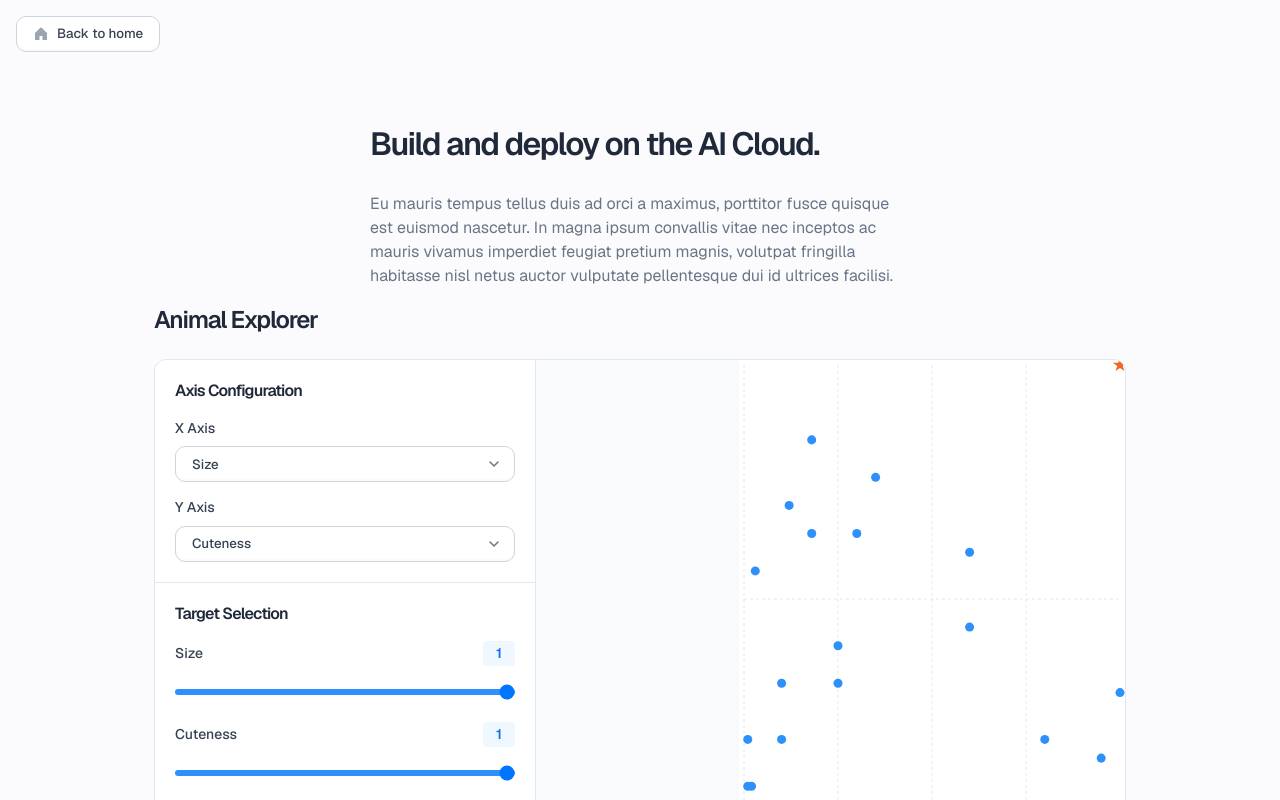
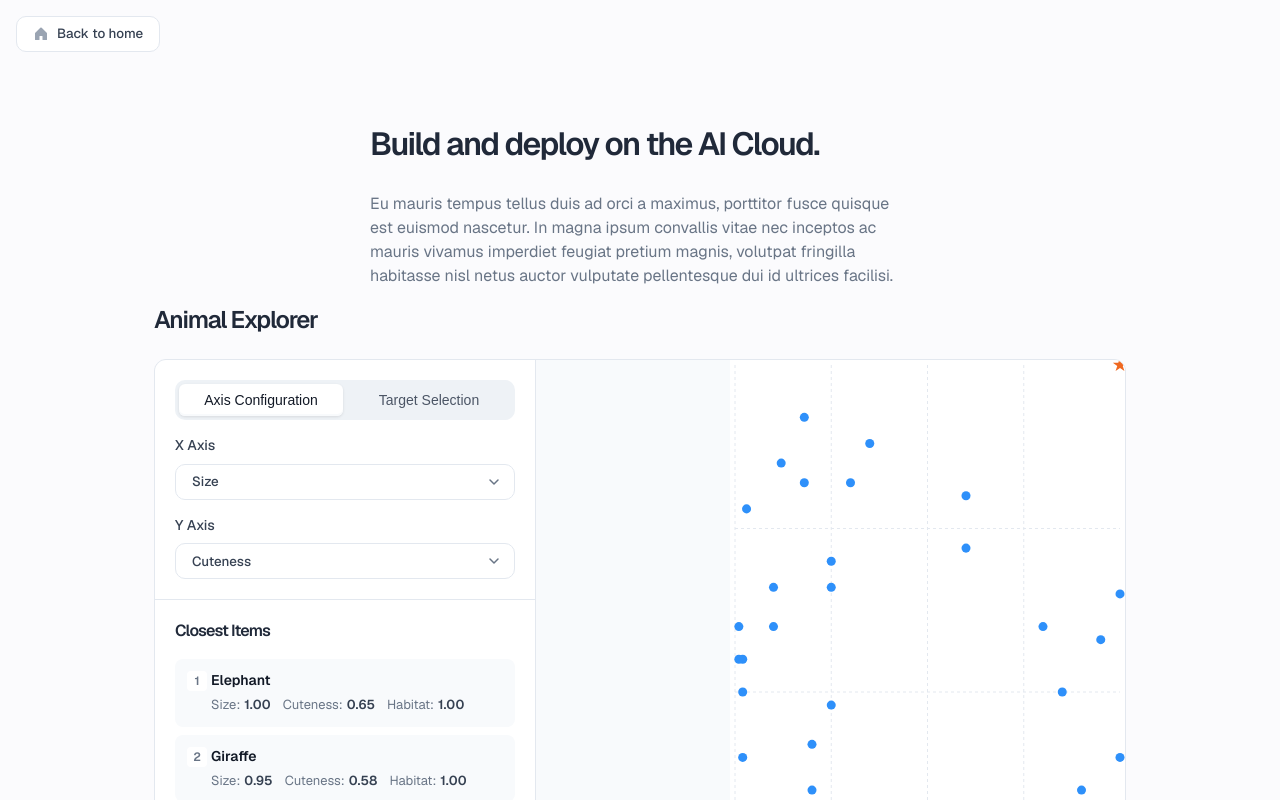
Before and after one commit to AdrianFahrbach/personal-website, a Next.js app: page /blog/storyblok-strata-explained in a window 1280 px wide. Shown: the top 800 px of the page. Built offline with nearby package versions, Linux system fonts and the light colour scheme.

Commit message:
feat: minor styling adjustments

```diff
--- a/src/components/v2/Button/Button.module.scss
+++ b/src/components/v2/Button/Button.module.scss
@@ -1,20 +1,19 @@
 .button {
   display: inline-flex;
+  padding: 4px 16px;
+  color: var(--neutral-700);
+  background: var(--neutral-0);
+  border: 1px solid var(--neutral-200);
+  transition: background 0.25s ease;
+  align-items: center;
+  appearance: none;
+  border-radius: 10px;
+  cursor: pointer;
+  font-weight: 500;
   gap: 8px;
-  align-items: center;
   justify-content: center;
+  line-height: 1;
   min-height: 36px;
-  padding: 4px 16px;
-  font-weight: 500;
-  line-height: 1;
-  color: var(--neutral-700);
-  appearance: none;
-  cursor: pointer;
-  background: var(--neutral-0);
-  border: 1px solid var(--neutral-300);
-  border-radius: 10px;
-  box-shadow: inset 0 -2px 0 0 var(--neutral-50);
-  transition: background 0.25s ease;
 
   &:hover {
     background: var(--neutral-50);
@@ -31,7 +30,7 @@
 
   > * {
     display: block;
+    color: var(--neutral-400);
     flex-shrink: 0;
-    color: var(--neutral-400);
   }
 }
--- a/src/components/v2/DataExplorer/DataExplorer.module.scss
+++ b/src/components/v2/DataExplorer/DataExplorer.module.scss
@@ -1,7 +1,7 @@
 .explorer {
   width: 100%;
+  margin: 0 auto;
   max-width: 1400px;
-  margin: 0 auto;
   @media (min-width: 540px) {
     width: auto;
     margin: 0 calc((100vw - 540px - 20px) / 2 * -1);
@@ -15,21 +15,21 @@
 .title {
   margin: 0 0 24px;
   font-size: 24px;
+  color: var(--neutral-900);
   font-weight: 600;
+  letter-spacing: -0.02em;
   line-height: 1.3;
-  color: var(--neutral-900);
-  letter-spacing: -0.02em;
 }
 
 .layout {
   display: flex;
+  background: var(--neutral-200);
+  border: 1px solid var(--neutral-200);
+  align-items: stretch;
+  border-radius: 12px;
   flex-direction: column;
   gap: 1px;
-  align-items: stretch;
   overflow: hidden;
-  background: var(--neutral-200);
-  border: 1px solid var(--neutral-200);
-  border-radius: 12px;
   @media (min-width: 768px) {
     flex-direction: row;
   }
@@ -37,9 +37,9 @@
 
 .sidebar {
   display: flex;
+  width: 100%;
   flex-direction: column;
   gap: 1px;
-  width: 100%;
   @media (min-width: 768px) {
     width: 380px;
   }
@@ -53,9 +53,14 @@
 .sectionTitle {
   margin: 0 0 16px;
   font-size: 16px;
+  color: var(--neutral-900);
   font-weight: 600;
   line-height: 1.4;
-  color: var(--neutral-900);
+}
+
+.tabs {
+  display: flex !important;
+  margin: 0 auto 16px;
 }
 
 .axisSelects {
@@ -72,21 +77,21 @@
 
 .resultsList {
   display: flex;
+  margin: 0;
+  counter-reset: result-counter;
   flex-direction: column;
   gap: 8px;
+  list-style: none;
   padding-left: 0;
-  margin: 0;
-  list-style: none;
-  counter-reset: result-counter;
 }
 
 .resultItem {
   position: relative;
   padding: 12px 12px 12px 36px;
+  background: var(--neutral-50);
+  transition: background 0.2s ease;
+  border-radius: 8px;
   counter-increment: result-counter;
-  background: var(--neutral-50);
-  border-radius: 8px;
-  transition: background 0.2s ease;
 
   &:hover {
     background: var(--neutral-100);
@@ -99,22 +104,22 @@
     width: 20px;
     height: 20px;
     font-size: 12px;
+    color: var(--neutral-500);
+    background: var(--neutral-0);
+    border-radius: 4px;
+    content: counter(result-counter);
     font-weight: 600;
     line-height: 20px;
-    color: var(--neutral-500);
     text-align: center;
-    content: counter(result-counter);
-    background: var(--neutral-0);
-    border-radius: 4px;
   }
 }
 
 .resultName {
-  margin-bottom: 6px;
   font-size: 14px;
+  color: var(--neutral-900);
   font-weight: 600;
   line-height: 1.4;
-  color: var(--neutral-900);
+  margin-bottom: 6px;
 }
 
 .resultProps {
@@ -125,9 +130,9 @@
 
 .resultProp {
   display: flex;
+  font-size: 13px;
+  align-items: center;
   gap: 4px;
-  align-items: center;
-  font-size: 13px;
   line-height: 1.4;
 }
 
@@ -136,6 +141,6 @@
 }
 
 .resultPropValue {
+  color: var(--neutral-700);
   font-weight: 600;
-  color: var(--neutral-700);
 }
--- a/src/components/v2/DataExplorer/DataExplorer.tsx
+++ b/src/components/v2/DataExplorer/DataExplorer.tsx
@@ -1,10 +1,11 @@
 'use client';
 
-import React, { useMemo, useState } from 'react';
+import React, { act, useMemo, useState } from 'react';
 import { RangeSlider } from '../RangeSlider/RangeSlider';
 import { Select } from '../Select/Select';
 import styles from './DataExplorer.module.scss';
 import { ScatterPlot } from '../ScatterPlot/ScatterPlot';
+import { Tabs } from '../Tabs/Tabs';
 
 type NumericKeys<T> = {
   [K in keyof T]: T[K] extends number ? K : never;
@@ -40,6 +41,7 @@ export function DataExplorer<T extends Record<string, any>>({
   const [xKey, setXKey] = useState<NumericKeys<T>>(properties[0].key);
   const [yKey, setYKey] = useState<NumericKeys<T>>(properties[1]?.key || properties[0].key);
   const [target, setTarget] = useState<T | null>(null);
+  const [activeTab, setActiveTab] = useState<'axis' | 'target'>('axis');
 
   // For slider selection
   const [sliderTarget, setSliderTarget] = useState(() => {
@@ -90,7 +92,17 @@ export function DataExplorer<T extends Record<string, any>>({
         <div className={styles.sidebar}>
           {/* Axis Selection */}
           <div className={styles.section}>
-            <h3 className={styles.sectionTitle}>Axis Configuration</h3>
+            <Tabs
+              options={[
+                { value: 'axis', label: 'Axis Configuration' },
+                { value: 'target', label: 'Target Selection' },
+              ]}
+              defaultValue='axis'
+              value={activeTab}
+              onChange={setActiveTab}
+              className={styles.tabs}
+            />
+            {activeTab === 'axis' && (
               <div className={styles.axisSelects}>
                 <Select
                   label='X Axis'
@@ -105,11 +117,8 @@ export function DataExplorer<T extends Record<string, any>>({
                   onChange={val => setYKey(val as NumericKeys<T>)}
                 />
               </div>
-          </div>
-
-          {/* Sliders */}
-          <div className={styles.section}>
-            <h3 className={styles.sectionTitle}>Target Selection</h3>
+            )}
+            {activeTab === 'target' && (
               <div className={styles.sliders}>
                 {properties.map(p => (
                   <RangeSlider
@@ -123,6 +132,7 @@ export function DataExplorer<T extends Record<string, any>>({
                   />
                 ))}
               </div>
+            )}
           </div>
 
           {/* Closest Items */}
--- a/src/components/v2/ScatterPlot/ScatterPlot.module.scss
+++ b/src/components/v2/ScatterPlot/ScatterPlot.module.scss
@@ -73,6 +73,7 @@
 .labelsContainer {
   display: flex;
   font-size: 12px;
+  color: var(--neutral-400);
   justify-content: space-between;
 
   &.isXAxis {
@@ -91,5 +92,6 @@
 }
 
 .mainLabel {
-  font-size: 16px;
+  font-size: 14px;
+  color: var(--neutral-500);
 }
--- a/src/components/v2/Select/Select.module.scss
+++ b/src/components/v2/Select/Select.module.scss
@@ -1,35 +1,36 @@
 .select {
   display: flex;
+  width: 100%;
   flex-direction: column;
   gap: 8px;
-  width: 100%;
 }
 
 .label {
   font-size: 14px;
+  color: var(--neutral-700);
   font-weight: 500;
   line-height: 1.4;
-  color: var(--neutral-700);
 }
 
 .trigger {
   position: relative;
   display: inline-flex;
+  padding: 4px 12px 4px 16px;
+  color: var(--neutral-700);
+  background: var(--neutral-0);
+  border: 1px solid var(--neutral-200);
+  transition:
+    background 0.25s ease,
+    border-color 0.25s ease;
+  align-items: center;
+  appearance: none;
+  border-radius: 10px;
+  cursor: pointer;
+  font-weight: 500;
   gap: 8px;
-  align-items: center;
   justify-content: space-between;
+  line-height: 1;
   min-height: 36px;
-  padding: 4px 12px 4px 16px;
-  font-weight: 500;
-  line-height: 1;
-  color: var(--neutral-700);
-  appearance: none;
-  cursor: pointer;
-  background: var(--neutral-0);
-  border: 1px solid var(--neutral-300);
-  border-radius: 10px;
-  box-shadow: inset 0 -2px 0 0 var(--neutral-50);
-  transition: background 0.25s ease, border-color 0.25s ease;
 
   &:hover {
     background: var(--neutral-50);
@@ -84,28 +85,28 @@
 
   > * {
     display: block;
+    color: var(--neutral-400);
     flex-shrink: 0;
-    color: var(--neutral-400);
   }
 }
 
 .chevron {
   display: inline-flex;
-  flex-shrink: 0;
-  align-items: center;
-  justify-content: center;
   color: var(--neutral-500);
   transition: transform 0.2s ease;
+  align-items: center;
+  flex-shrink: 0;
+  justify-content: center;
 }
 
 .dropdown {
-  z-index: 1000;
-  min-width: 200px;
   padding: 4px;
   background: var(--neutral-0);
   border: 1px solid var(--neutral-200);
+  box-shadow: 0 4px 12px rgba(0, 0, 0, 0.1);
   border-radius: 10px;
-  box-shadow: 0 4px 12px rgba(0, 0, 0, 0.1), 0 0 0 1px rgba(0, 0, 0, 0.05);
+  min-width: 200px;
+  z-index: 1000;
 }
 
 .options {
@@ -118,18 +119,18 @@
 
 .option {
   display: flex;
-  gap: 8px;
-  align-items: center;
-  justify-content: space-between;
-  min-height: 32px;
   padding: 6px 10px;
   font-size: 14px;
+  color: var(--neutral-700);
+  transition: background 0.15s ease;
+  align-items: center;
+  border-radius: 6px;
+  cursor: pointer;
   font-weight: 500;
+  gap: 8px;
+  justify-content: space-between;
   line-height: 1.4;
-  color: var(--neutral-700);
-  cursor: pointer;
-  border-radius: 6px;
-  transition: background 0.15s ease;
+  min-height: 32px;
 
   &:hover:not(.isDisabled) {
     background: var(--neutral-50);
@@ -166,8 +167,8 @@
 
 .checkmark {
   display: inline-flex;
+  color: var(--blue-600);
+  align-items: center;
   flex-shrink: 0;
-  align-items: center;
   justify-content: center;
-  color: var(--blue-600);
 }
```
Lines whose indentation alone changed are shown as unchanged.
